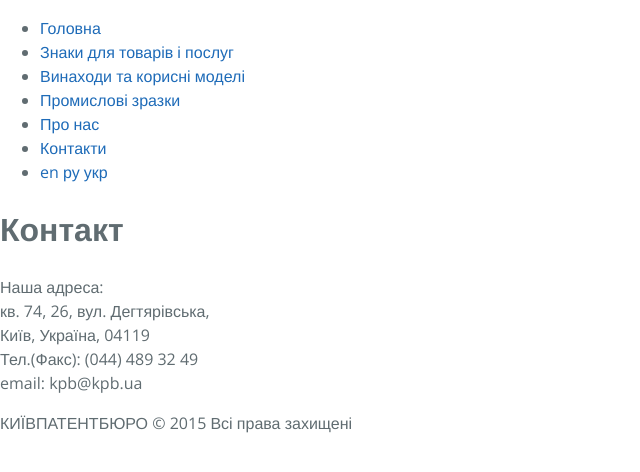
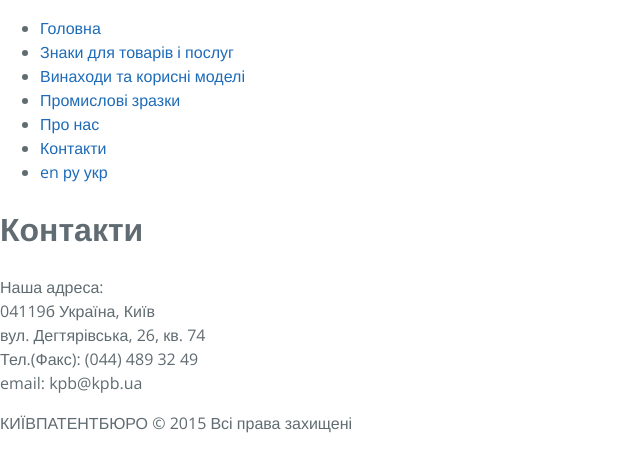
Before and after one commit to Mindshine/patent, a Jekyll site: the page built from _posts/ua/pages/2000-01-01-contact.html, in a window 1280 px wide. Shown: the top 472 px of the page, without its empty margins (0-640 px from the left). Built offline with Jekyll 4.4.1, drawn with Linux system fonts in a browser that asks for light colours; Markdown is read by kramdown in place of the engine named in the settings.

Commit message:
Update 2000-01-01-contact.html

```diff
--- a/_posts/ua/pages/2000-01-01-contact.html
+++ b/_posts/ua/pages/2000-01-01-contact.html
@@ -3,10 +3,10 @@
 title: Київпатентбюро
 lang: ua
 ---
-<h1>Контакт</h1>
+<h1>Контакти</h1>
 <p>Наша адреса:</br>
-кв. 74, 26, вул. Дегтярівська,</br>
-Київ, Україна, 04119</br>
+04119б Україна, Київ</br>
+вул. Дегтярівська, 26, кв. 74</br>
 Тел.(Факс): (044) 489 32 49</br>
 email: kpb@kpb.ua
 </p>
```
